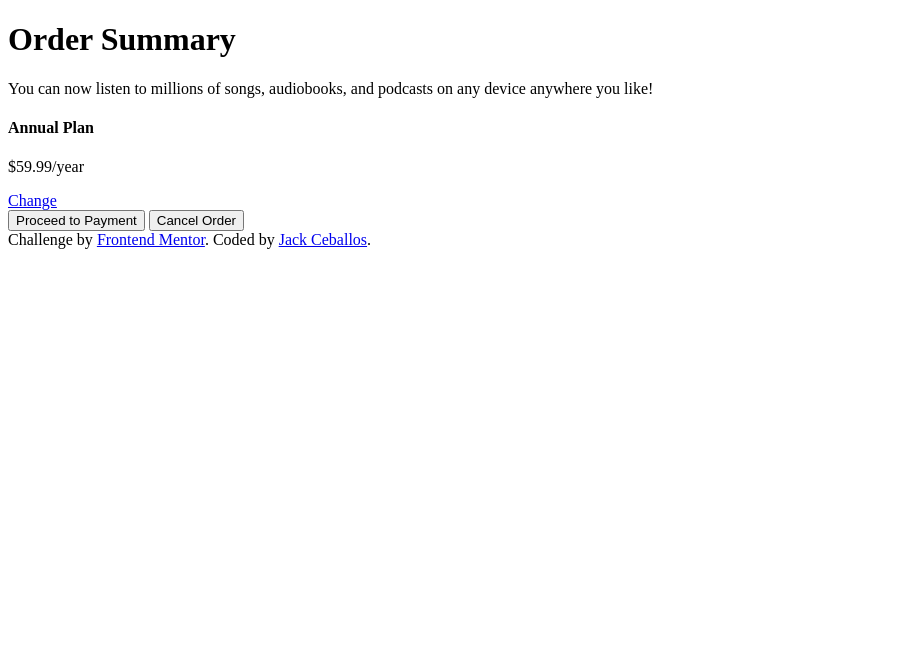
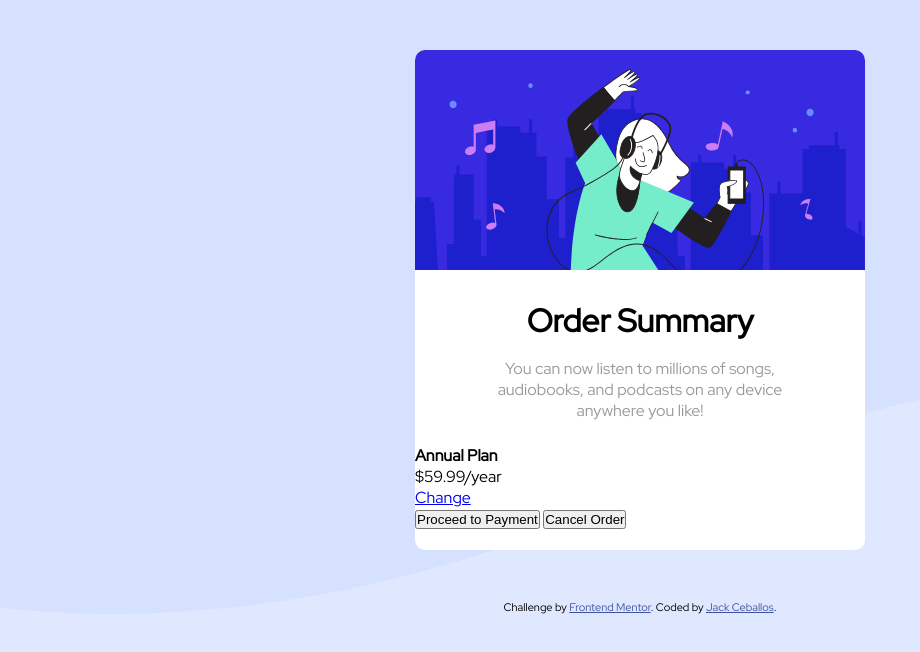
Before and after one commit to jceb30198/Order_Summary_Card_Challenge, a plain HTML site: page index.html in a window 1280 px wide. Shown: the whole page, without its empty margins (0-920 px from the left). Drawn offline with Linux system fonts and the light colour scheme.

Commit message:
Completed the card and card-header styles.

```diff
--- a/index.html
+++ b/index.html
@@ -13,11 +13,14 @@
 <body>
   <main class="card">
 
-    <h1>Order Summary</h1>
-    <p>
-      You can now listen to millions of songs, audiobooks, and podcasts on any
-      device anywhere you like!
-    </p>
+    <img src="./images/illustration-hero.svg" alt="Person listening to music">
+    <header class="card-header">
+      <h1>Order Summary</h1>
+      <p>
+        You can now listen to millions of songs, audiobooks, and podcasts on any
+        device anywhere you like!
+      </p>
+    </header>
 
     <section class="plan-selection">
       <h4>Annual Plan</h4>
--- a/style.css
+++ b/style.css
@@ -0,0 +1,49 @@
+@import url('https://fonts.googleapis.com/css2?family=Red+Hat+Display');
+
+* {
+  margin: 0;
+  padding: 0;
+  box-sizing: border-box;
+}
+
+body {
+  background: hsl(225, 100%, 94%) url('./images/pattern-background-desktop.svg') center center/cover no-repeat;
+  font-family: 'Red Hat Display';
+}
+
+.card {
+  margin: 50px auto;
+  max-width: 450px;
+  min-height: 500px;
+  background: #fff;
+  border-radius: 10px;
+}
+
+.card img {
+  border-top-left-radius: 10px;
+  border-top-right-radius: 10px;
+}
+
+.card-header {
+  text-align: center;
+  padding: 1.5em 3em;
+}
+
+.card-header h1 {
+  font-weight: 900;
+  margin-bottom: 0.5em;
+}
+
+.card-header p {
+  color: #999;
+}
+
+/* Given Styles for attribution text */
+.attribution {
+  font-size: 11px;
+  text-align: center;
+}
+
+.attribution a {
+  color: hsl(228, 45%, 44%);
+}
```
